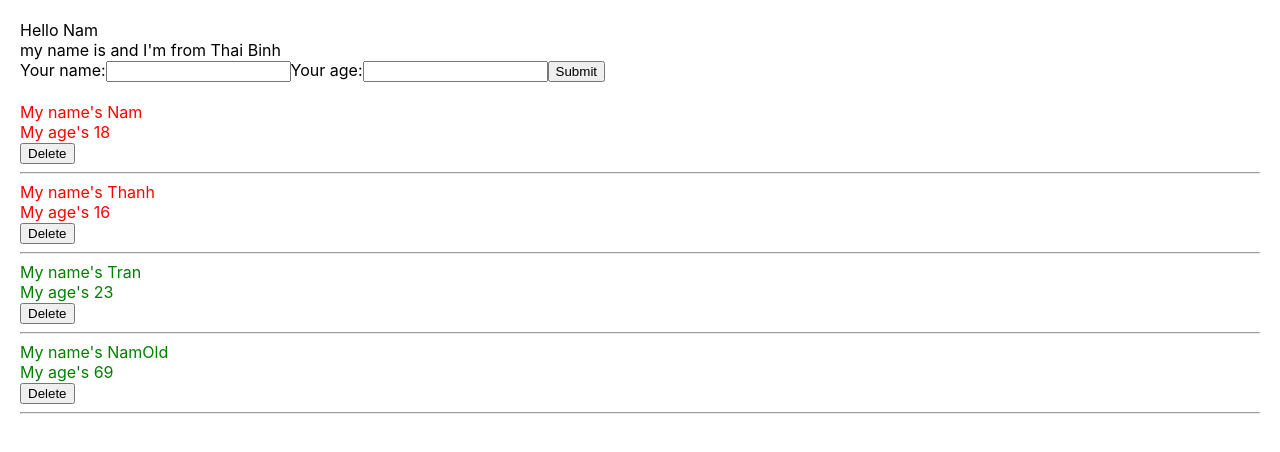
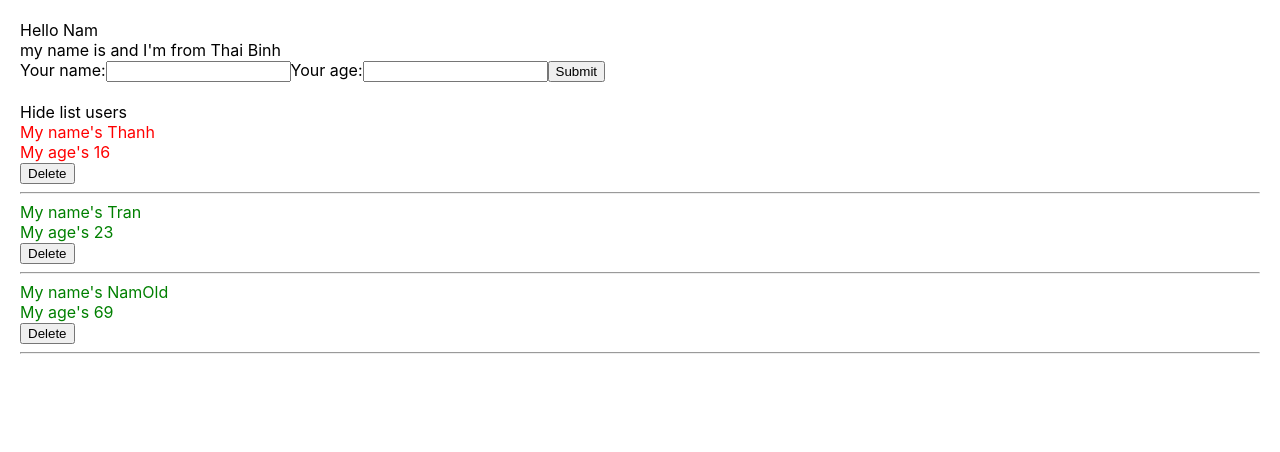
Before and after one commit to Namm99/demo-react, a React (Create React App) app in the folder base-react-redux/: page / in a window 1280 px wide. Shown: the top 452 px of the page. Built offline with nearby package versions, Linux system fonts and the light colour scheme.

Commit message:
video 38: useEffect Hook

```diff
--- a/base-react-redux/src/components/AddUserInfor.js
+++ b/base-react-redux/src/components/AddUserInfor.js
@@ -1,54 +1,106 @@
 import React from "react";
+import { useState } from "react";
 
-class AddUserInfor extends React.Component {
-    state = {
-        name: '',
-        address: 'Thai Binh',
-        age: ''
+
+// class AddUserInfor extends React.Component {
+//     state = {
+//         name: '',
+//         address: 'Thai Binh',
+//         age: ''
+//     }
+
+
+//     handleOnChangeInput = (event) => {
+//         // console.log(event.target.value)
+//         this.setState({
+//             name: event.target.value
+//         })
+
+//     }
+
+//     handleOnChangeAge = (event) => {
+//         this.setState({
+//             age: event.target.value
+//         })
+
+//     }
+
+//     handleOnSubmit = (event) => {
+//         //ngăn reload lại trang
+//         event.preventDefault();
+//         // console.log(this.state)
+//         this.props.handleAddNewUser({
+//             id: Math.floor((Math.random() * 100) + 1) + "-random",
+//             name: this.state.name,
+//             age: this.state.age
+//         });
+//     }
+//     render() {
+//         return (
+//             <div>
+//                 my name is {this.state.name} and I'm from {this.state.address}
+//                 <form onSubmit={(event) => { this.handleOnSubmit(event) }}>
+//                     <label>Your name:</label>
+//                     <input
+//                         value={this.state.name}
+//                         type="text"
+//                         onChange={(event) => { this.handleOnChangeInput(event) }}
+//                     />
+//                     <label>Your age:</label>
+//                     <input
+//                         value={this.state.age}
+//                         type="text"
+//                         onChange={(event) => { this.handleOnChangeAge(event) }}
+//                     />
+//                     <button>Submit</button>
+//                 </form>
+
+//             </div>
+//         )
+
+//     }
+// }
+
+
+
+const AddUserInfor = (props) => {
+    const [name, setName] = useState('');
+    const [address, setAddress] = useState('Thai Binh');
+    const [age, setAge] = useState('');
+
+    //handle fuction
+    const handleOnChangeInput = (event) => {
+        setName(event.target.value)
     }
 
-
-    handleOnChangeInput = (event) => {
-        // console.log(event.target.value)
-        this.setState({
-            name: event.target.value
-        })
-
+    const handleOnChangeAge = (event) => {
+        setAge(event.target.value)
     }
 
-    handleOnChangeAge = (event) => {
-        this.setState({
-            age: event.target.value
-        })
-
+    const handleOnSubmit = (event) => {
+        event.preventDefault();
+        props.handleAddNewUser({
+            id: Math.floor((Math.random() * 100) + 1) + "-random",
+            name: name,
+            age: age
+        });
     }
 
-    handleOnSubmit = (event) => {
-        //ngăn reload lại trang
-        event.preventDefault();
-        // console.log(this.state)
-        this.props.handleAddNewUser({
-            id: Math.floor((Math.random() * 100) + 1) + "-random",
-            name: this.state.name,
-            age: this.state.age
-        });
-    }
-    render() {
     return (
         <div>
-                my name is {this.state.name} and I'm from {this.state.address}
-                <form onSubmit={(event) => { this.handleOnSubmit(event) }}>
+            my name is {name} and I'm from {address}
+            <form onSubmit={(event) => { handleOnSubmit(event) }}>
                 <label>Your name:</label>
                 <input
-                        value={this.state.name}
+                    value={name}
                     type="text"
-                        onChange={(event) => { this.handleOnChangeInput(event) }}
+                    onChange={(event) => { handleOnChangeInput(event) }}
                 />
                 <label>Your age:</label>
                 <input
-                        value={this.state.age}
+                    value={age}
                     type="text"
-                        onChange={(event) => { this.handleOnChangeAge(event) }}
+                    onChange={(event) => { handleOnChangeAge(event) }}
                 />
                 <button>Submit</button>
             </form>
@@ -57,6 +109,5 @@ class AddUserInfor extends React.Component {
     )
 
 }
-}
 
 export default AddUserInfor;
--- a/base-react-redux/src/components/DisplayInfor.js
+++ b/base-react-redux/src/components/DisplayInfor.js
@@ -1,7 +1,11 @@
 import React from "react";
 import './DisplayInfor.scss';
 import logo from './../logo.svg'
+import { useState } from "react";
+import { useEffect } from "react";
 
+//stateless vs stateful
+// stateful
 // class DisplayInfor extends React.Component {
 //     // constructor(props) {
 //     //     console.log(">>>call constructor: 1")
@@ -111,14 +115,47 @@ import logo from './../logo.svg'
 //     }
 // }
 
-//stateless vs stateful
+
+//stateless (Hook)
 const DisplayInfor = (props) => {
     const { listUsers } = props;//object
 
+    const [isShowHideListUser, setShowHideListUser] = useState(true);
+    //giống kiểu viết mà ko có hook
+    // this.state = {
+    //     isShowHideListUser: true
+    // }
+
+
+    //handle function
+    const handleShowHideListUser = () => {
+        //ko hook
+        // this.setState({
+        //     isShowHideListUser: true
+        // })
+        setShowHideListUser(!isShowHideListUser)
+    }
+    console.log(">>>call me render")
+
+    useEffect(
+        () => {
+            if (listUsers.length === 0) {
+                alert("You deleted all the users")
+            }
+            console.log(">>>call me Effect")
+        }, [listUsers] // []-chỉ chạy 1 lần
+    )
+
+
     return (
         <div className="display-infor-container">
+            <div>
+                <span onClick={() => handleShowHideListUser()}>
+                    {isShowHideListUser === true ? "Hide list users" : "Show list users"}
+                </span>
+            </div>
 
-            {true &&
+            {isShowHideListUser &&
                 <div>
                     {listUsers.map((user) => {
                         // console.log(">>> check map user ", user)
@@ -142,4 +179,5 @@ const DisplayInfor = (props) => {
 
 
 
+
 export default DisplayInfor;
--- a/base-react-redux/src/components/MyComponent.js
+++ b/base-react-redux/src/components/MyComponent.js
@@ -3,55 +3,95 @@
 import React from "react";
 import AddUserInfor from "./AddUserInfor";
 import DisplayInfor from "./DisplayInfor";
+import { use } from "react";
+import { useState } from "react";
 
 
-class MyComponent extends React.Component {
-    state = {
-        listUsers: [
-            { id: 1, name: "Nam", age: '18' },
+// class MyComponent extends React.Component {
+//     state = {
+//         listUsers: [
+//             { id: 1, name: "Nam", age: '18' },
+//             { id: 2, name: "Thanh", age: '16' },
+//             { id: 3, name: "Tran", age: '23' },
+//             { id: 4, name: "NamOld", age: '69' },
+//         ]
+//     }
+
+
+//     //add new user
+//     handleAddNewUser = (userObj) => {
+//         // console.log(">>>check data from parent", userObj)
+//         this.setState({
+//             listUsers: [userObj, ...this.state.listUsers]
+
+//         })
+//     }
+
+//     //delete user
+//     handleDeleteUser = (userId) => {
+//         let listUsersClone = this.state.listUsers;
+//         listUsersClone = listUsersClone.filter(item => item.id !== userId);
+//         this.setState({
+//             listUsers: listUsersClone
+//         })
+//     }
+
+
+//     //JSX
+//     render() {
+//         //DRY: don't repeat youseft
+//         return (
+//             <div>
+//                 <AddUserInfor
+//                     handleAddNewUser={this.handleAddNewUser}
+//                 />
+//                 <br></br>
+//                 <DisplayInfor
+//                     listUsers={this.state.listUsers}
+//                     handleDeleteUser={this.handleDeleteUser}
+
+//                 />
+//             </div>
+//         )
+//     }
+// }
+
+const MyComponent = (props) => {
+    const [listUsers, setListUsers] = useState([
         { id: 2, name: "Thanh", age: '16' },
         { id: 3, name: "Tran", age: '23' },
         { id: 4, name: "NamOld", age: '69' },
-        ]
+    ])
+
+    //handle function
+    const handleAddNewUser = (userObj) => {
+        setListUsers([userObj, ...listUsers])
     }
 
+    const handleDeleteUser = (userId) => {
+        let listUsersClone = listUsers
+        listUsersClone = listUsersClone.filter(item => item.id !== userId)
+        setListUsers(listUsersClone)
+        // setListUsers(listUsers.filter(item => item.id !== userId));
 
-    //add new user
-    handleAddNewUser = (userObj) => {
-        // console.log(">>>check data from parent", userObj)
-        this.setState({
-            listUsers: [userObj, ...this.state.listUsers]
-
-        })
     }
 
-    //delete user
-    handleDeleteUser = (userId) => {
-        let listUsersClone = this.state.listUsers;
-        listUsersClone = listUsersClone.filter(item => item.id !== userId);
-        this.setState({
-            listUsers: listUsersClone
-        })
-    }
-
-
-    //JSX
-    render() {
-        //DRY: don't repeat youseft
     return (
         <div>
             <AddUserInfor
-                    handleAddNewUser={this.handleAddNewUser}
+                handleAddNewUser={handleAddNewUser}
             />
             <br></br>
             <DisplayInfor
-                    listUsers={this.state.listUsers}
-                    handleDeleteUser={this.handleDeleteUser}
+                listUsers={listUsers}
+                handleDeleteUser={handleDeleteUser}
 
             />
         </div>
     )
-    }
+
 }
 
+
+
 export default MyComponent;
```
Lines whose indentation alone changed are shown as unchanged.
